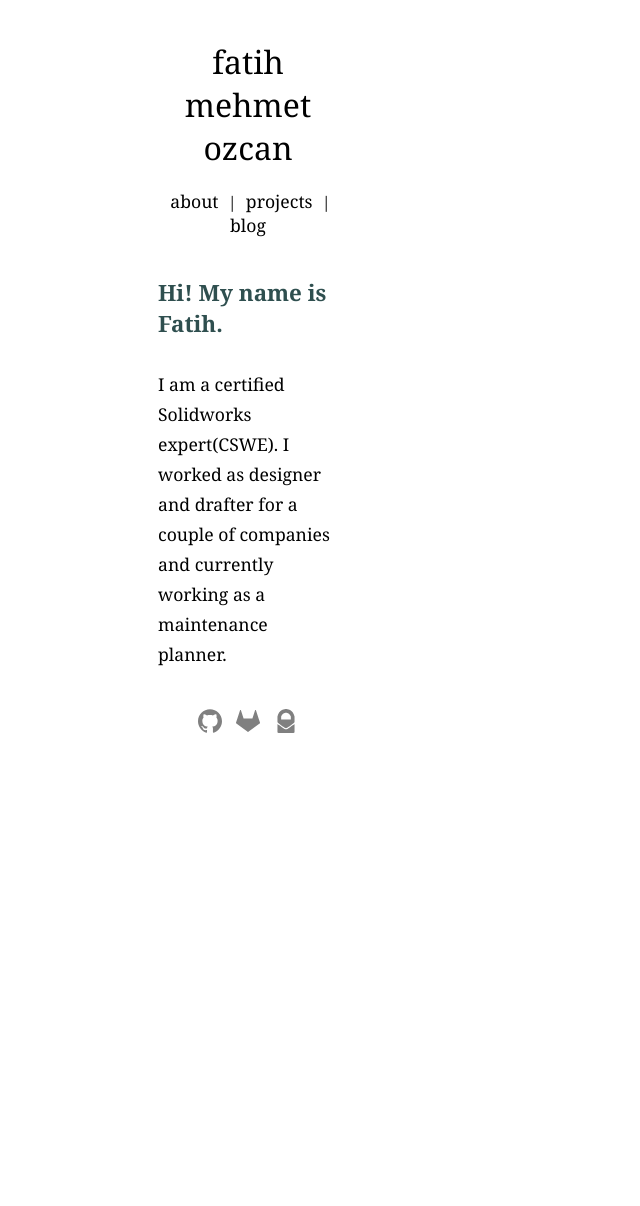
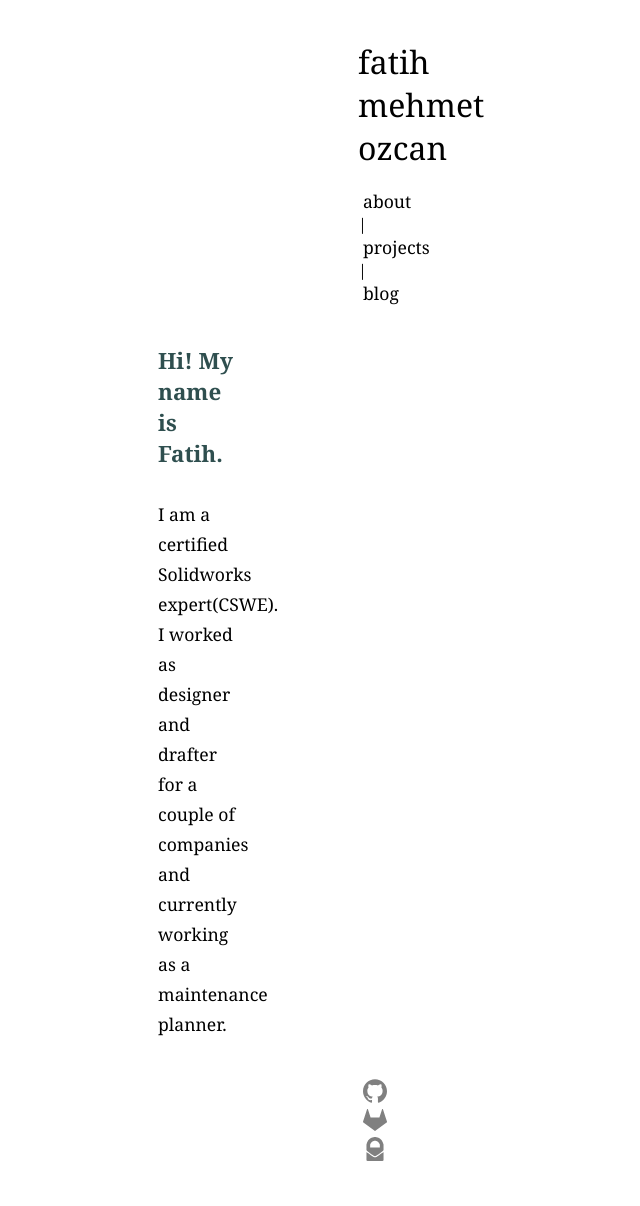
Before and after one commit to fatihmeh/fatihmeh.github.io, a Jekyll site: the page built from index.html, in a window 1280 px wide. Shown: the whole page, without its empty margins (442-1082 px from the left). Built offline with Jekyll 4.4.1, drawn with Linux system fonts in a browser that asks for light colours; before the commit the page ends 900 px from its top, so only the background shows below that.

Commit message:
Update main.css

```diff
--- a/css/main.css
+++ b/css/main.css
@@ -38,11 +38,12 @@ table {
 }
 
 #whole {
-    margin-left:600px;  margin-right:500px; margin-top: 30px;
+    margin-left:600px;  margin-right:600px; margin-top: 30px;
 }
 
 #header-div, #footer {
-  text-align:center; margin-bottom: 40px; margin-top:40px;
+  text-align:left; margin-bottom: 40px; margin-top:40px;
+  padding-left:200px;
 }
 
 #header-text {
```
